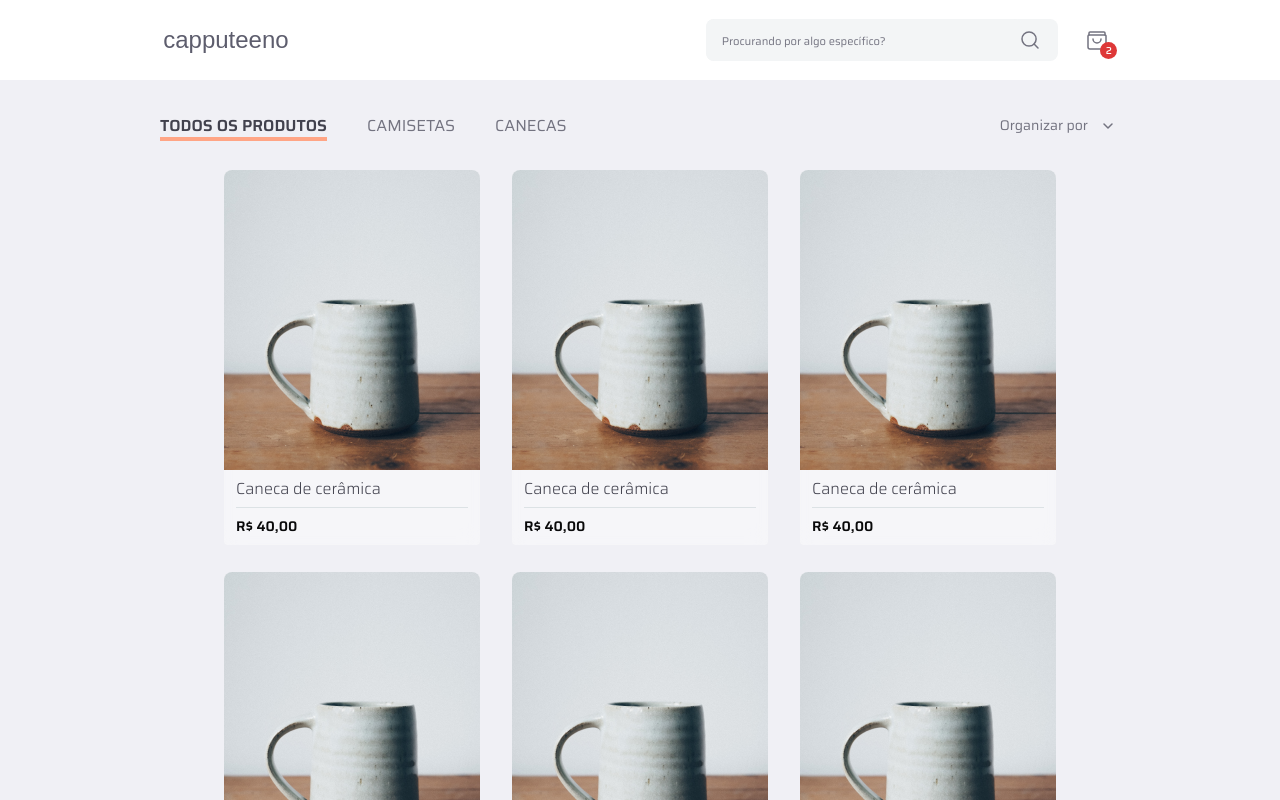
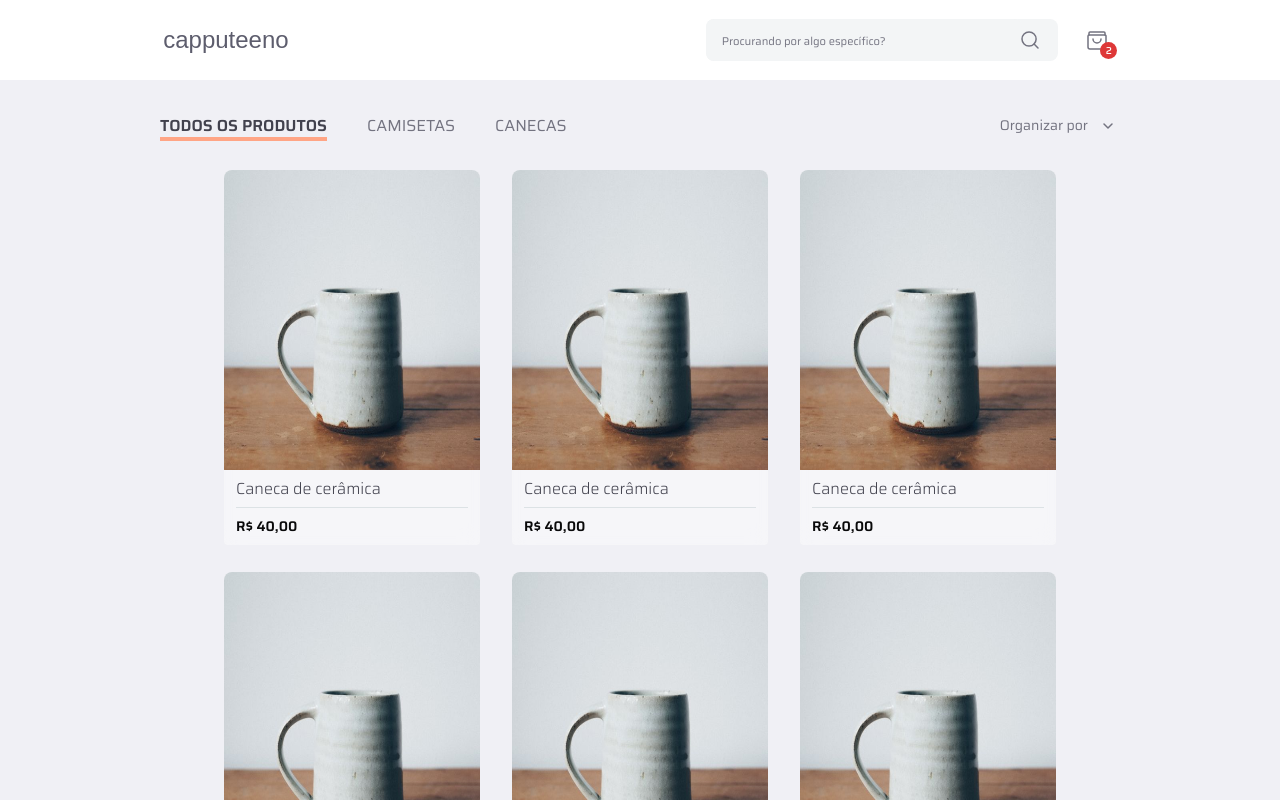
Before and after one commit to DanwiiloCarvalho/capputeeno, a Next.js app: page / in a window 1280 px wide. Shown: the top 800 px of the page. Built offline with nearby package versions, Linux system fonts and the light colour scheme; a web font is replaced by a local one.

Commit message:
refactor: switch mug picture

```diff
--- a/src/app/components/product-card/index.tsx
+++ b/src/app/components/product-card/index.tsx
@@ -1,11 +1,11 @@
 import Image from "next/image";
-import imageExample from "@/app/product-image/caneca.png"
+import imageExample from "@/app/product-image/caneca.jpg"
 import { ProductCardContainer, Separator } from "./styles";
 
 export function ProductCard(){
     return(
         <ProductCardContainer>
-            <Image src={imageExample} alt="" width={256} height={300} />
+            <Image src={imageExample} alt="" width={imageExample.width} height={imageExample.height} />
             <div>
                 <h2>Caneca de cerâmica</h2>
                 <Separator />
```
Also changed, not shown: src/app/product-image/caneca.jpg (added), src/app/product-image/caneca.png (deleted).
